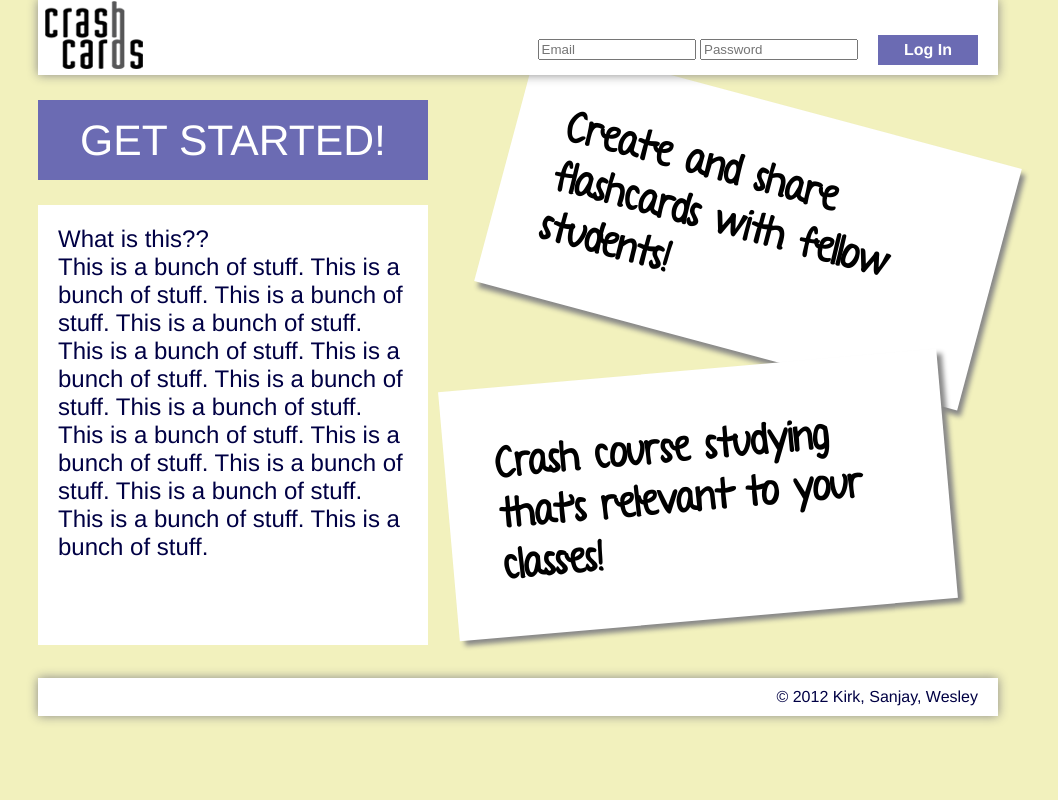
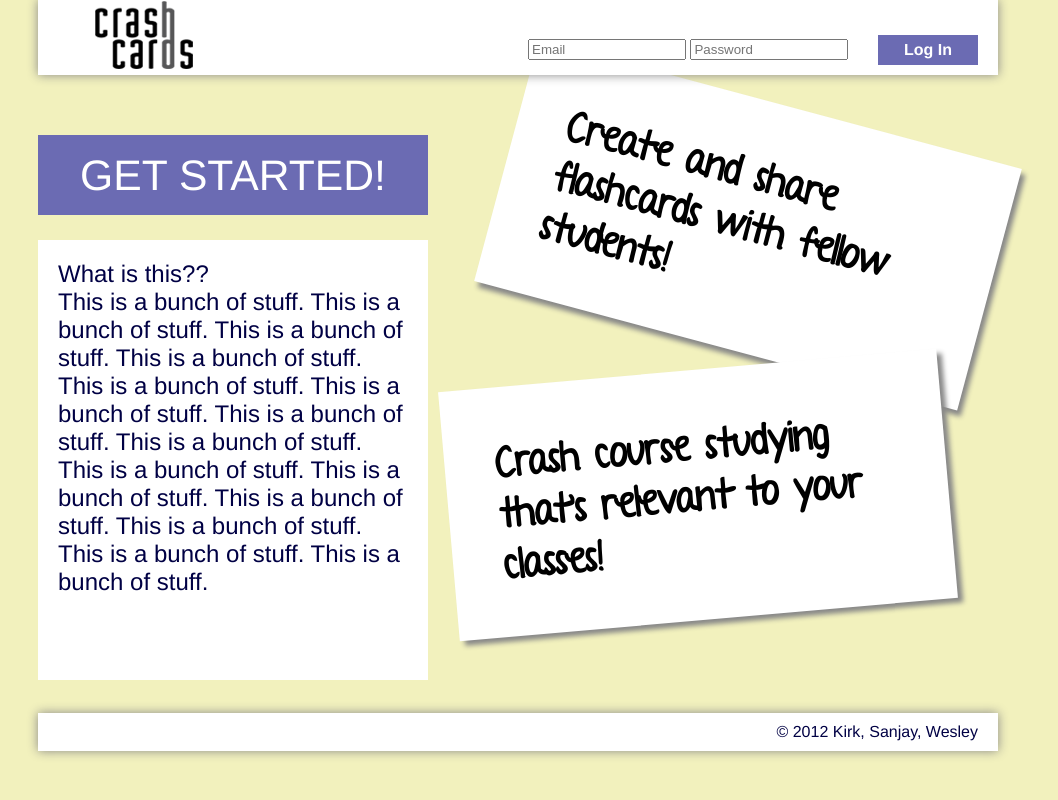
Before and after one commit to StarWallace/CrashCards, a PHP site: page / in a window 1280 px wide. Shown: the whole page, without its empty margins (122-1180 px from the left). Run offline with PHP 8.4, Linux system fonts and the light colour scheme.

Commit message:
CSS fixes
Fixed the only issues I can see in the live site

```diff
--- a/wrapper/css/main.css
+++ b/wrapper/css/main.css
@@ -42,7 +42,7 @@ a:visited {
     width: 960px;
     max-width: 1200px;
     min-height: 400px;
-    padding-top: 40px;
+    padding-top: 75px;
     position: relative;
 }
 
@@ -87,6 +87,7 @@ input.login {
 #userBar .banner {
     width: 300px;
     float: left;
+    margin-left: 50px;
     height: 100%;
     background-image: url("../images/banner.png");
 }
@@ -118,6 +119,7 @@ input.login {
 .loginBar {
     float: right;
     margin-right: 20px;
+    width: 450px;
 }
 
 #loginMessage {
```
